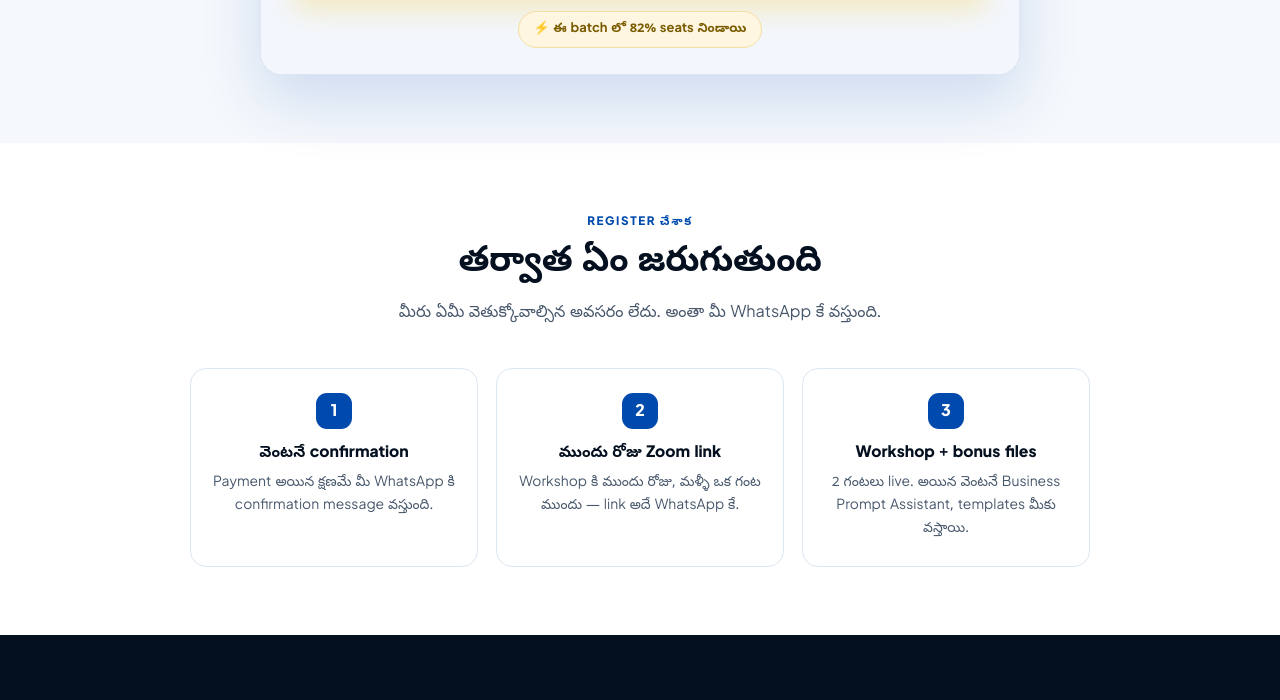
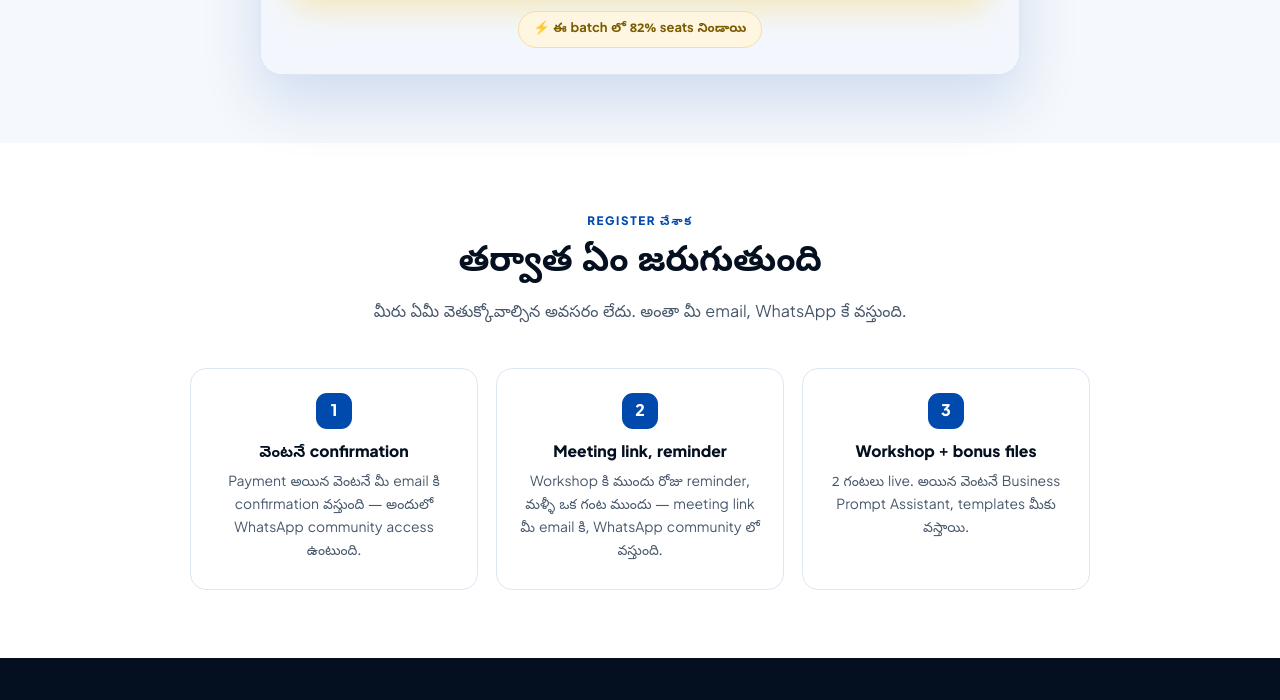
Before and after one commit to subns24-web/TICAI-landing, a plain HTML site: page index.html in a window 1280 px wide. Shown: the part 7196-7896 px from the top of the page. Drawn offline with Linux system fonts and the light colour scheme.

Commit message:
How it works: confirmation email with WhatsApp community access; meeting link + reminder (no Zoom wording)
Co-Authored-By: Claude Opus 5.5 <noreply@anthropic.com>
Claude-Session: https://claude.ai/code/session_018oui9k1kPGDMDDHxWf2pjL

```diff
--- a/index.html
+++ b/index.html
@@ -845,7 +845,7 @@ footer{background:#020A14;color:#7A8CA3;padding:38px 0 28px;font-size:.85rem;tex
     <div class="offer">
       <div class="offer-head">
         <h3 class="i18n" data-te="Live Workshop + 4 Bonus" data-en="Live workshop + 4 bonuses"></h3>
-        <p class="i18n" data-te="2 గంటలు · పూర్తిగా తెలుగులో · Zoom లో" data-en="2 hours · fully in Telugu · on Zoom"></p>
+        <p class="i18n" data-te="2 గంటలు · పూర్తిగా తెలుగులో · online meeting" data-en="2 hours · fully in Telugu · online meeting"></p>
       </div>
       <ul class="stack">
         <li><span class="sn">1</span><span class="sb"><b class="i18n" data-te="2 గంటల Live Workshop (తెలుగులో)" data-en="The 2-hour live workshop, in Telugu"></b><span class="i18n" data-te="8 modules, live demo, మధ్యలో మీ ప్రశ్నలకు సమాధానాలు." data-en="8 modules, live demos, your questions answered as we go."></span></span><span class="val">₹1,999</span></li>
@@ -876,18 +876,18 @@ footer{background:#020A14;color:#7A8CA3;padding:38px 0 28px;font-size:.85rem;tex
     <div class="sec-head">
       <div class="eyebrow i18n" data-te="Register చేశాక" data-en="After you register"></div>
       <h2 class="i18n" data-te="తర్వాత ఏం జరుగుతుంది" data-en="Exactly what happens next"></h2>
-      <p class="i18n" data-te="మీరు ఏమీ వెతుక్కోవాల్సిన అవసరం లేదు. అంతా మీ WhatsApp కే వస్తుంది." data-en="Nothing to hunt for. It all comes to your WhatsApp."></p>
+      <p class="i18n" data-te="మీరు ఏమీ వెతుక్కోవాల్సిన అవసరం లేదు. అంతా మీ email, WhatsApp కే వస్తుంది." data-en="Nothing to hunt for. It all comes to your email and WhatsApp."></p>
     </div>
     <div class="steps">
       <div class="stp">
         <div class="sn">1</div>
         <b class="i18n" data-te="వెంటనే confirmation" data-en="Instant confirmation"></b>
-        <p class="i18n" data-te="Payment అయిన క్షణమే మీ WhatsApp కి confirmation message వస్తుంది." data-en="The moment your payment goes through, a confirmation lands on your WhatsApp."></p>
+        <p class="i18n" data-te="Payment అయిన వెంటనే మీ email కి confirmation వస్తుంది — అందులో WhatsApp community access ఉంటుంది." data-en="Right after your payment, you get an email with your WhatsApp community access."></p>
       </div>
       <div class="stp">
         <div class="sn">2</div>
-        <b class="i18n" data-te="ముందు రోజు Zoom link" data-en="Zoom link the day before"></b>
-        <p class="i18n" data-te="Workshop కి ముందు రోజు, మళ్ళీ ఒక గంట ముందు — link అదే WhatsApp కే." data-en="The day before, and again an hour before — the link comes to that same WhatsApp."></p>
+        <b class="i18n" data-te="Meeting link, reminder" data-en="Meeting link and reminder"></b>
+        <p class="i18n" data-te="Workshop కి ముందు రోజు reminder, మళ్ళీ ఒక గంట ముందు — meeting link మీ email కి, WhatsApp community లో వస్తుంది." data-en="A reminder the day before, and the meeting link an hour before — by email and in the WhatsApp community."></p>
       </div>
       <div class="stp">
         <div class="sn">3</div>
@@ -1362,8 +1362,8 @@ async function alreadyRegistered(email, phone){
 /* Shown in the page's current language and switched by the తెలుగు / EN buttons like every
    other .i18n element (setLang copies data-te / data-en into it). */
 const ALREADY_REG = {
-  te: `✅ <b>మీరు ఇప్పటికే ఈ email / phone number తో register అయ్యారు.</b><br>మళ్ళీ payment అవసరం లేదు. Zoom link మరియు WhatsApp community link ఉన్న emails ను మీరు register చేసిన email కి మళ్ళీ పంపాము. Spam / Promotions folder కూడా చూడండి.`,
-  en: `✅ <b>You have already registered with this email / phone number.</b><br>No need to pay again. We've re-sent the emails with your Zoom link and WhatsApp community link to the email you registered with. Please check Spam / Promotions too.`
+  te: `✅ <b>మీరు ఇప్పటికే ఈ email / phone number తో register అయ్యారు.</b><br>మళ్ళీ payment అవసరం లేదు. Meeting link మరియు WhatsApp community link ఉన్న emails ను మీరు register చేసిన email కి మళ్ళీ పంపాము. Spam / Promotions folder కూడా చూడండి.`,
+  en: `✅ <b>You have already registered with this email / phone number.</b><br>No need to pay again. We've re-sent the emails with your meeting link and WhatsApp community link to the email you registered with. Please check Spam / Promotions too.`
 };
 
 function showAlreadyRegistered(form){
```
Also changed, not shown: 1 other file.
